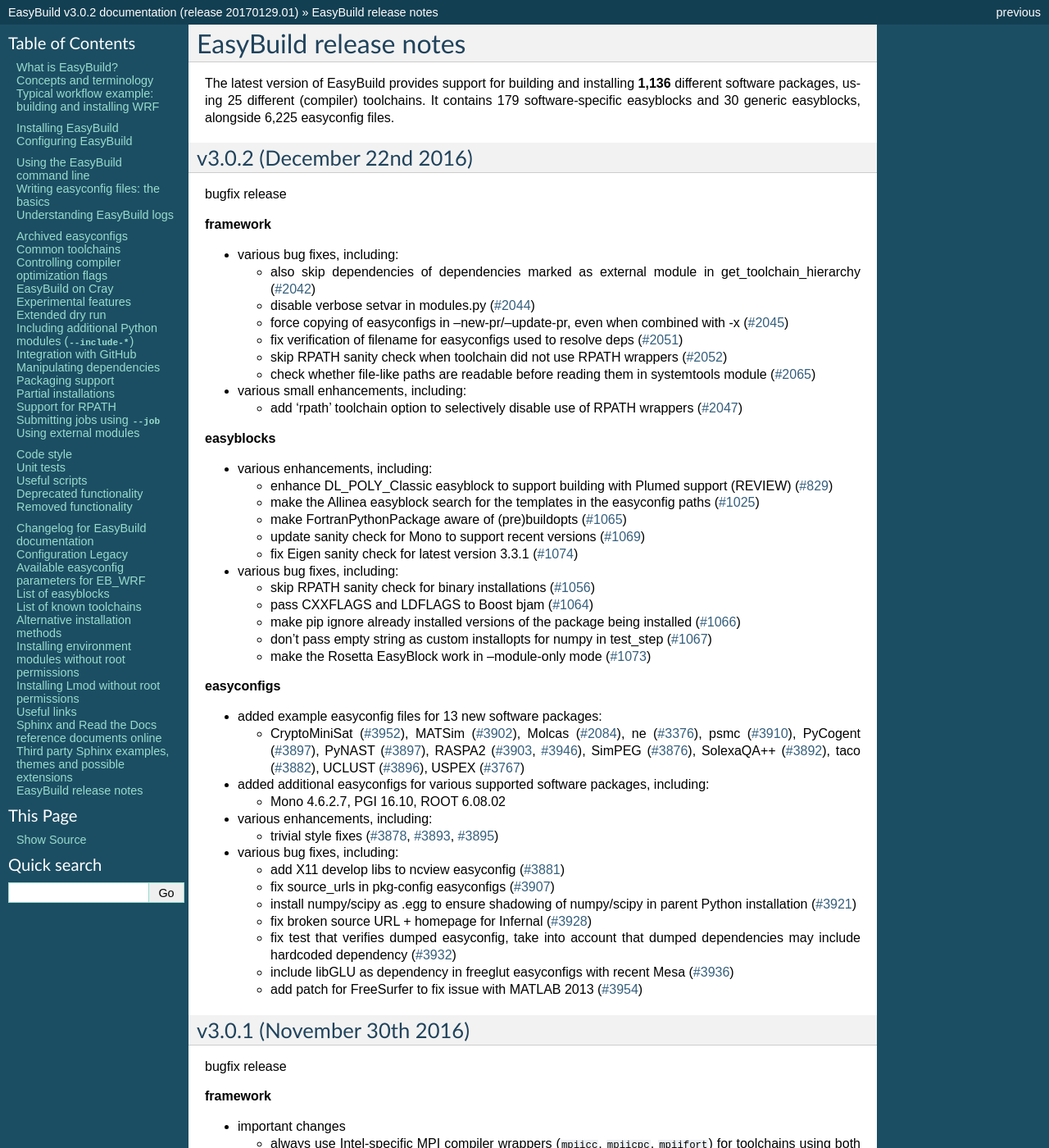
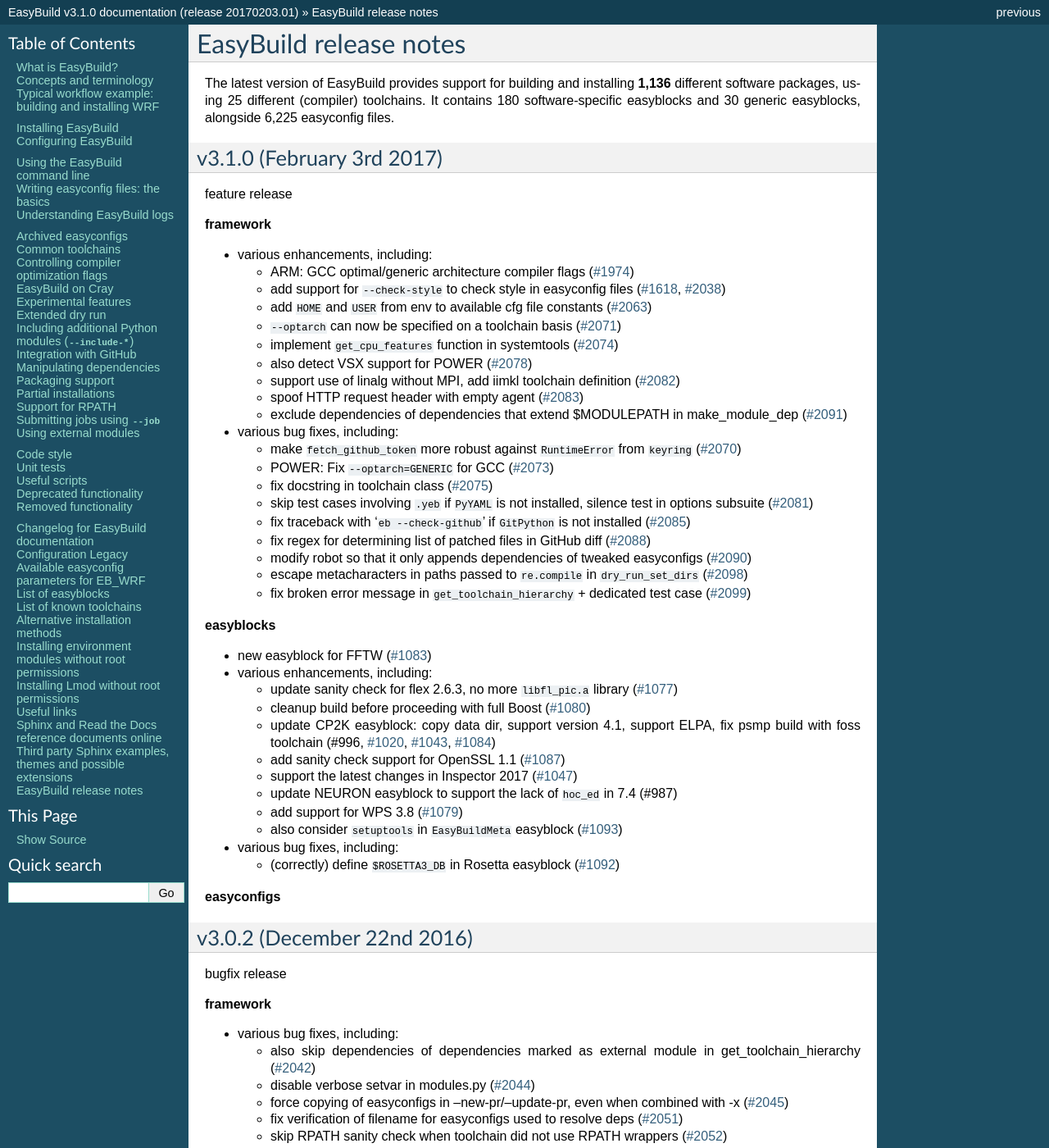
Before and after one commit to easybuilders/easybuild, a Sphinx documentation site: the page built from docs/Release_notes.rst, in a window 1280 px wide and 1400 px high. Shown: the whole window at 82% size. Built offline with Sphinx 7.4.7, drawn with Linux system fonts in a browser that asks for light colours; some of the changed text lies outside the part shown.

Commit message:
update release notes for EasyBuild v3.1.0 (WIP)

```diff
--- a/docs/Changelog.rst
+++ b/docs/Changelog.rst
@@ -5,6 +5,7 @@
 
 (for EasyBuild release notes, see :ref:`release_notes`)
 
+* **release 20170203.01** (`Feb 3rd 2017`): update release notes for EasyBuild v3.1.0 (see :ref:`release_notes_eb310`)
 * **release 20170129.01** (`Jan 29th 2017`): update ``--optarch`` documentation (see :ref:`controlling_compiler_optimization_flags_optarch_per_compiler`)
 * **release 20170109.01** (`Jan 9th 2017`): add documentation on :ref:`common_toolchains`
 * **release 20161222.01** (`Dec 22nd 2016`): update documentation and release notes for EasyBuild v3.0.2 (see :ref:`release_notes_eb302`)
--- a/docs/Release_notes.rst
+++ b/docs/Release_notes.rst
@@ -4,8 +4,62 @@
 =======================
 
 The latest version of EasyBuild provides support for building and installing **1,136** different software packages,
-using 25 different (compiler) toolchains. It contains 179 software-specific easyblocks and 30 generic easyblocks,
+using 25 different (compiler) toolchains. It contains 180 software-specific easyblocks and 30 generic easyblocks,
 alongside 6,225 easyconfig files.
+
+.. _release_notes_eb310:
+
+v3.1.0 (February 3rd 2017)
+--------------------------
+
+feature release
+
+**framework**
+
+* various enhancements, including:
+
+  * ARM: GCC optimal/generic architecture compiler flags (`#1974 <https://github.com/hpcugent/easybuild-framework/pull/1974>`_)
+  * add support for ``--check-style`` to check style in easyconfig files (`#1618 <https://github.com/hpcugent/easybuild-framework/pull/1618>`_, `#2038 <https://github.com/hpcugent/easybuild-framework/pull/2038>`_)
+  * add ``HOME`` and ``USER`` from env to available cfg file constants (`#2063 <https://github.com/hpcugent/easybuild-framework/pull/2063>`_)
+  * ``--optarch`` can now be specified on a toolchain basis (`#2071 <https://github.com/hpcugent/easybuild-framework/pull/2071>`_)
+  * implement ``get_cpu_features`` function in systemtools (`#2074 <https://github.com/hpcugent/easybuild-framework/pull/2074>`_)
+  * also detect VSX support for POWER (`#2078 <https://github.com/hpcugent/easybuild-framework/pull/2078>`_)
+  * support use of linalg without MPI, add iimkl toolchain definition (`#2082 <https://github.com/hpcugent/easybuild-framework/pull/2082>`_)
+  * spoof HTTP request header with empty agent (`#2083 <https://github.com/hpcugent/easybuild-framework/pull/2083>`_)
+  * exclude dependencies of dependencies that extend $MODULEPATH in make_module_dep (`#2091 <https://github.com/hpcugent/easybuild-framework/pull/2091>`_)
+
+* various bug fixes, including:
+
+  * make ``fetch_github_token`` more robust against ``RuntimeError`` from ``keyring`` (`#2070 <https://github.com/hpcugent/easybuild-framework/pull/2070>`_)
+  * POWER: Fix ``--optarch=GENERIC`` for GCC (`#2073 <https://github.com/hpcugent/easybuild-framework/pull/2073>`_)
+  * fix docstring in toolchain class (`#2075 <https://github.com/hpcugent/easybuild-framework/pull/2075>`_)
+  * skip test cases involving ``.yeb`` if ``PyYAML`` is not installed, silence test in options subsuite (`#2081 <https://github.com/hpcugent/easybuild-framework/pull/2081>`_)
+  * fix traceback with '``eb --check-github``' if ``GitPython`` is not installed (`#2085 <https://github.com/hpcugent/easybuild-framework/pull/2085>`_)
+  * fix regex for determining list of patched files in GitHub diff (`#2088 <https://github.com/hpcugent/easybuild-framework/pull/2088>`_)
+  * modify robot so that it only appends dependencies of tweaked easyconfigs (`#2090 <https://github.com/hpcugent/easybuild-framework/pull/2090>`_)
+  * escape metacharacters in paths passed to ``re.compile`` in ``dry_run_set_dirs`` (`#2098 <https://github.com/hpcugent/easybuild-framework/pull/2098>`_)
+  * fix broken error message in ``get_toolchain_hierarchy`` + dedicated test case (`#2099 <https://github.com/hpcugent/easybuild-framework/pull/2099>`_)
+
+**easyblocks**
+
+* new easyblock for FFTW (`#1083 <https://github.com/hpcugent/easybuild-easyblocks/pull/1083>`_)
+* various enhancements, including:
+
+  * update sanity check for flex 2.6.3, no more ``libfl_pic.a`` library (`#1077 <https://github.com/hpcugent/easybuild-easyblocks/pull/1077>`_)
+  * cleanup build before proceeding with full Boost (`#1080 <https://github.com/hpcugent/easybuild-easyblocks/pull/1080>`_)
+  * update CP2K easyblock: copy data dir, support version 4.1, support ELPA, fix psmp build with foss toolchain (#996, `#1020 <https://github.com/hpcugent/easybuild-easyblocks/pull/1020>`_, `#1043 <https://github.com/hpcugent/easybuild-easyblocks/pull/1043>`_, `#1084 <https://github.com/hpcugent/easybuild-easyblocks/pull/1084>`_)
+  * add sanity check support for OpenSSL 1.1 (`#1087 <https://github.com/hpcugent/easybuild-easyblocks/pull/1087>`_)
+  * support the latest changes in Inspector 2017 (`#1047 <https://github.com/hpcugent/easybuild-easyblocks/pull/1047>`_)
+  * update NEURON easyblock to support the lack of ``hoc_ed`` in 7.4 (#987)
+  * add support for WPS 3.8 (`#1079 <https://github.com/hpcugent/easybuild-easyblocks/pull/1079>`_)
+  * also consider ``setuptools`` in ``EasyBuildMeta`` easyblock (`#1093 <https://github.com/hpcugent/easybuild-easyblocks/pull/1093>`_)
+
+* various bug fixes, including:
+
+  * (correctly) define ``$ROSETTA3_DB`` in Rosetta easyblock (`#1092 <https://github.com/hpcugent/easybuild-easyblocks/pull/1092>`_)
+
+**easyconfigs**
+
 
 .. _release_notes_eb302:
 
--- a/docs/conf.py
+++ b/docs/conf.py
@@ -41,9 +41,9 @@
 # other places throughout the built documents.
 #
 # The short X.Y version.
-version = '3.0.2'  # this is meant to reference the version of EasyBuild
+version = '3.1.0'  # this is meant to reference the version of EasyBuild
 # The full version, including alpha/beta/rc tags.
-release = '20170129.01'  # this is meant to reference the version of the documentation itself
+release = '20170203.01'  # this is meant to reference the version of the documentation itself
 
 # There are two options for replacing |today|: either, you set today to some
 # non-false value, then it is used:
```
